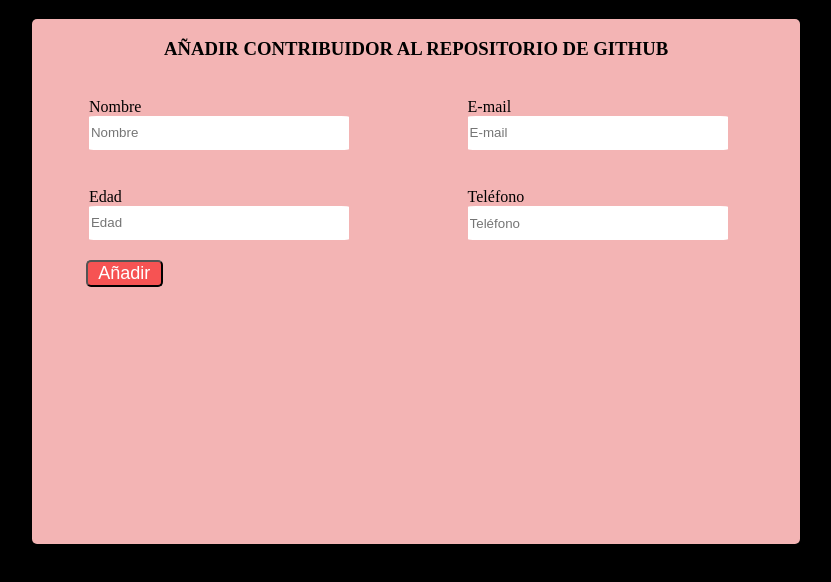
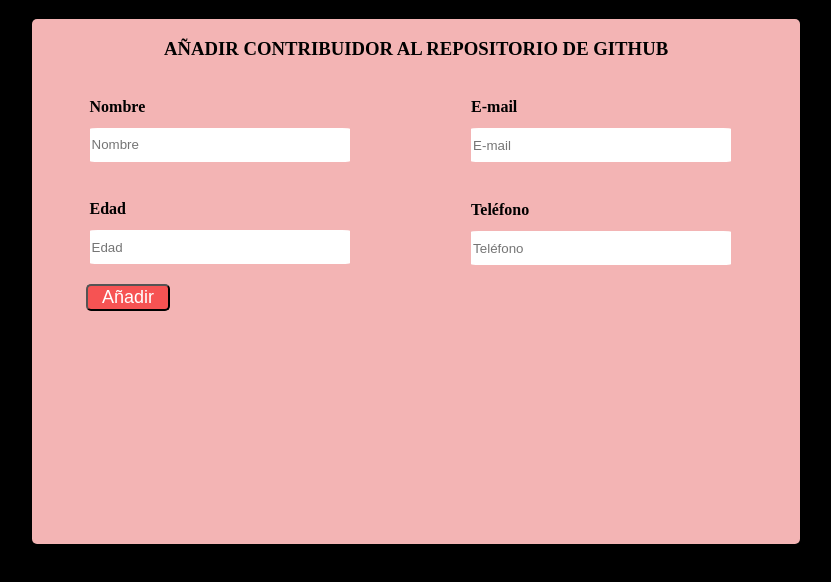
Before and after one commit to BeatrizCPerez/proyectTodolist, a website: page rest/index.html in a window 1280 px wide. Shown: the whole page, without its empty margins (224-1055 px from the left). Drawn offline with Linux system fonts and the light colour scheme.

Commit message:
Actualizar distribucion

```diff
--- a/src/style.css
+++ b/src/style.css
@@ -26,8 +26,8 @@ body{
 
 button{
     border-radius: 5%;
-    width: 10%;
-    height: 20%;
+    width: 11%;
+    height: 23%;
     border-radius: 5px;
     background: #F65353;
     color: white;
@@ -35,11 +35,16 @@ button{
     margin-left: 7%;
 
 }
+label{
+    font-weight: bold;
+}
+
 input{
     height: 2.5vw;
     width: 20vw;
     border-radius: 3%;
     border-style: none;
+    margin-top: 5%;
 }
 
 .nombre,.edad, .email, .telefono{
```
